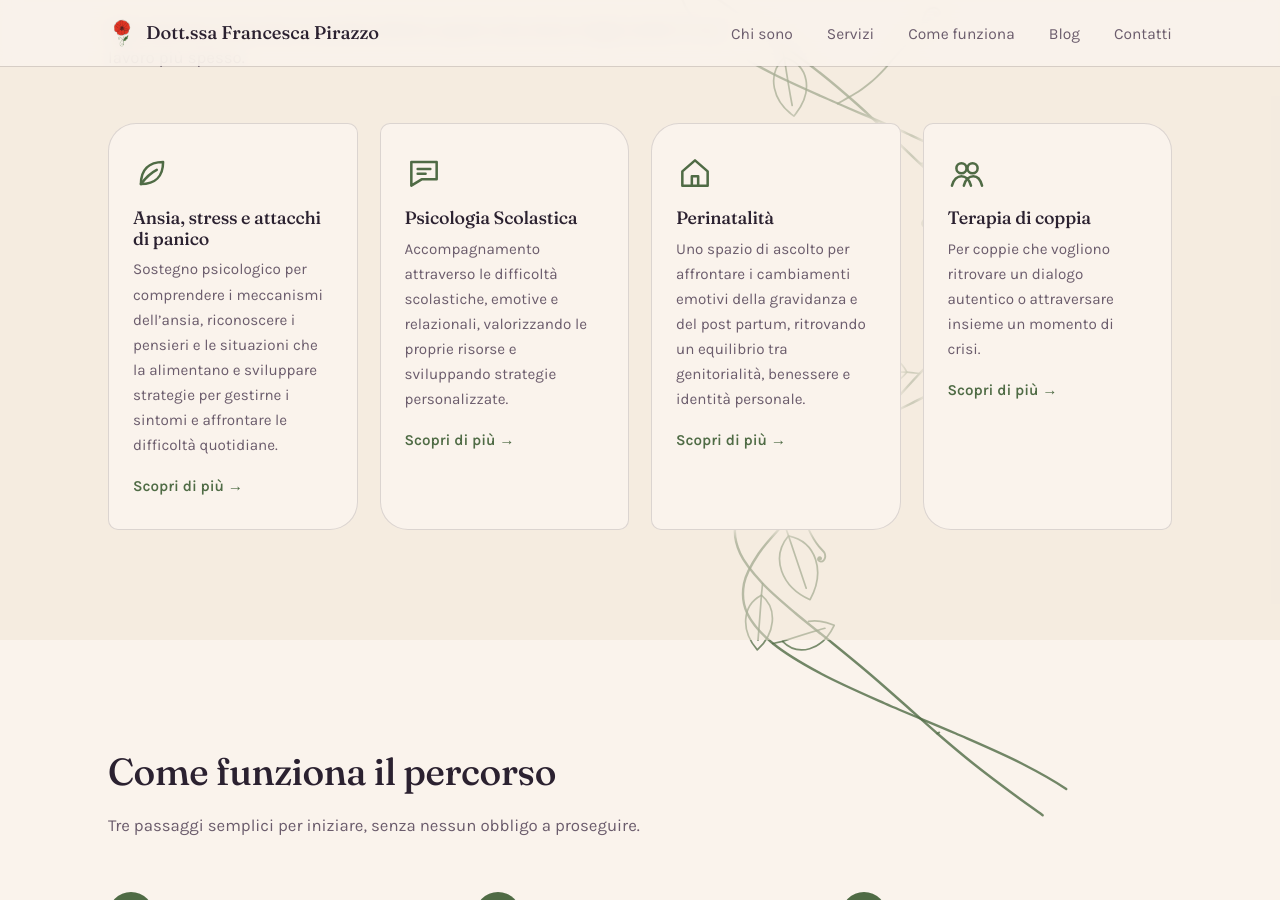
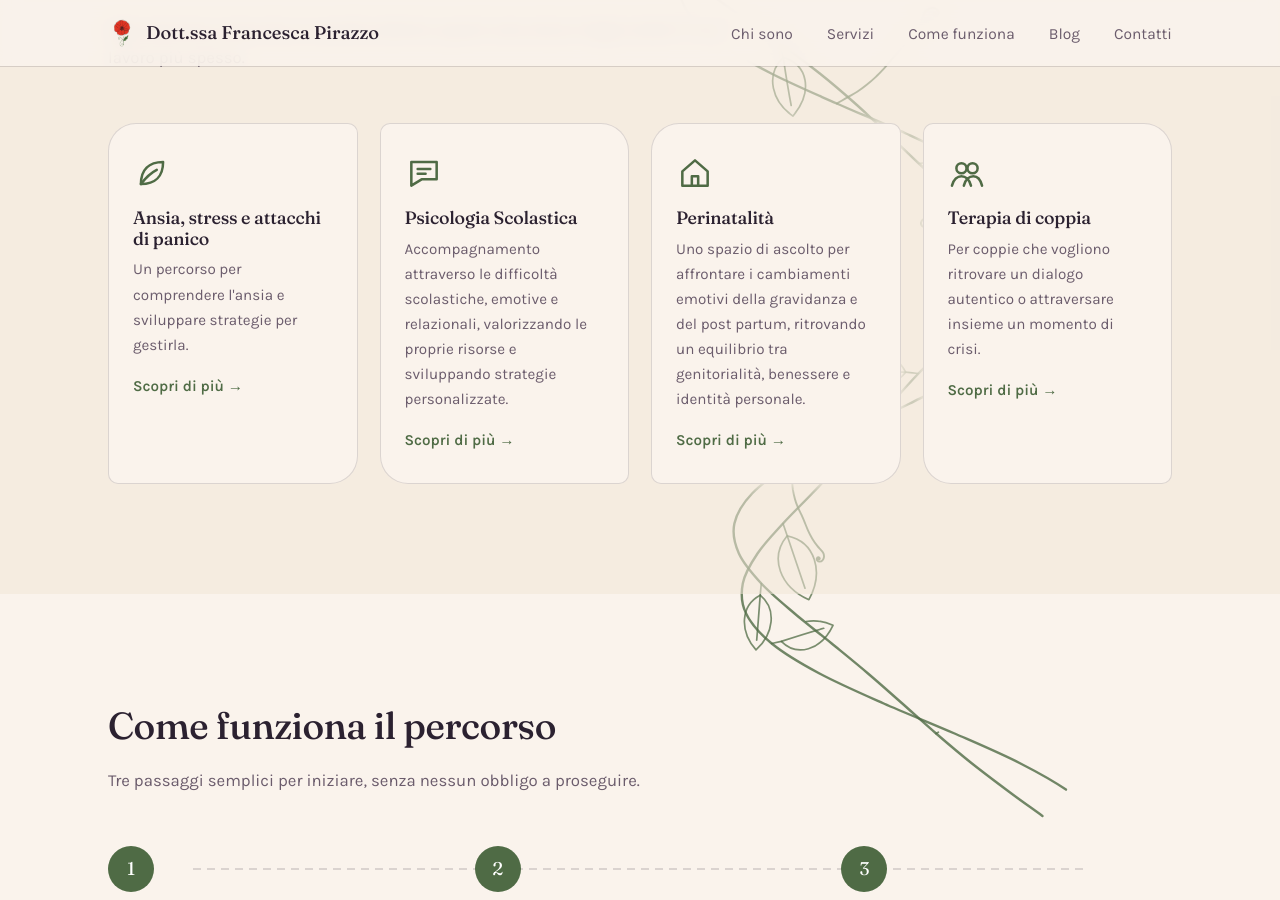
Before and after one commit to Manuelgujo/demo-franci, a Jekyll site: the page built from index.html, in a window 1280 px wide and 900 px high, scrolled down 1683 px. Built offline with Jekyll 4.4.1, drawn with Linux system fonts in a browser that asks for light colours.

Commit message:
Update Servizio “ansia-e-stress”

```diff
--- a/_servizi/ansia-e-stress.md
+++ b/_servizi/ansia-e-stress.md
@@ -2,7 +2,7 @@
 card_title: Ansia, stress e attacchi di panico
 order: 10
 icon: leaf
-card_excerpt: Sostegno psicologico per comprendere i meccanismi dell’ansia, riconoscere i pensieri e le situazioni che la alimentano e sviluppare strategie per gestirne i sintomi e affrontare le difficoltà quotidiane.
+card_excerpt: Un percorso per comprendere l'ansia e sviluppare strategie per gestirla.
 title: Ansia, stress e attacchi di panico | Psicologa a Padova
 description: Ansia, stress e attacchi di panico possono influenzare il tuo benessere. Scopri come un percorso di sostegno psicologico può aiutarti a comprenderli e gestirli.
 h1: Un percorso per ansia, stress e attacchi di panico
```
